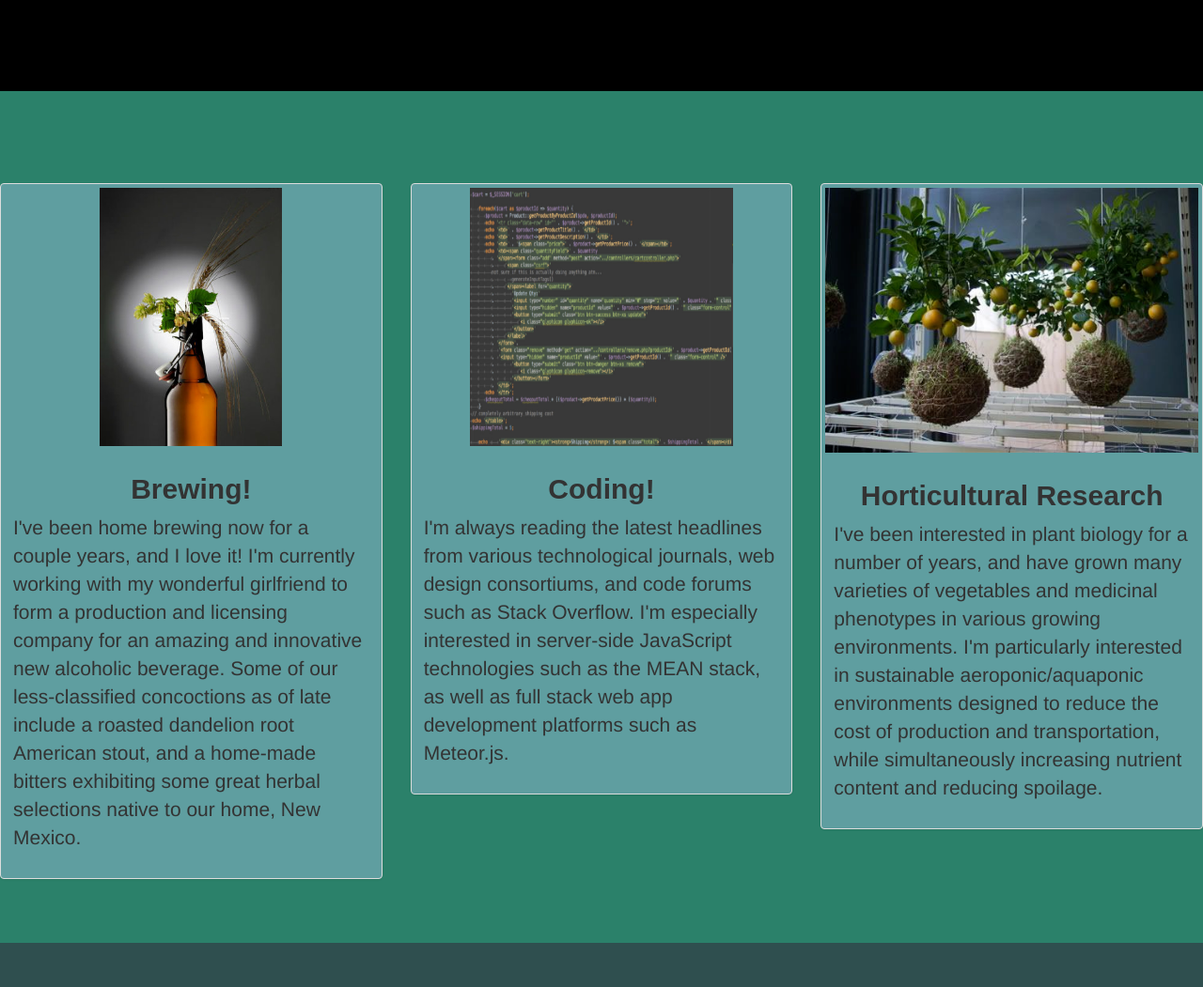
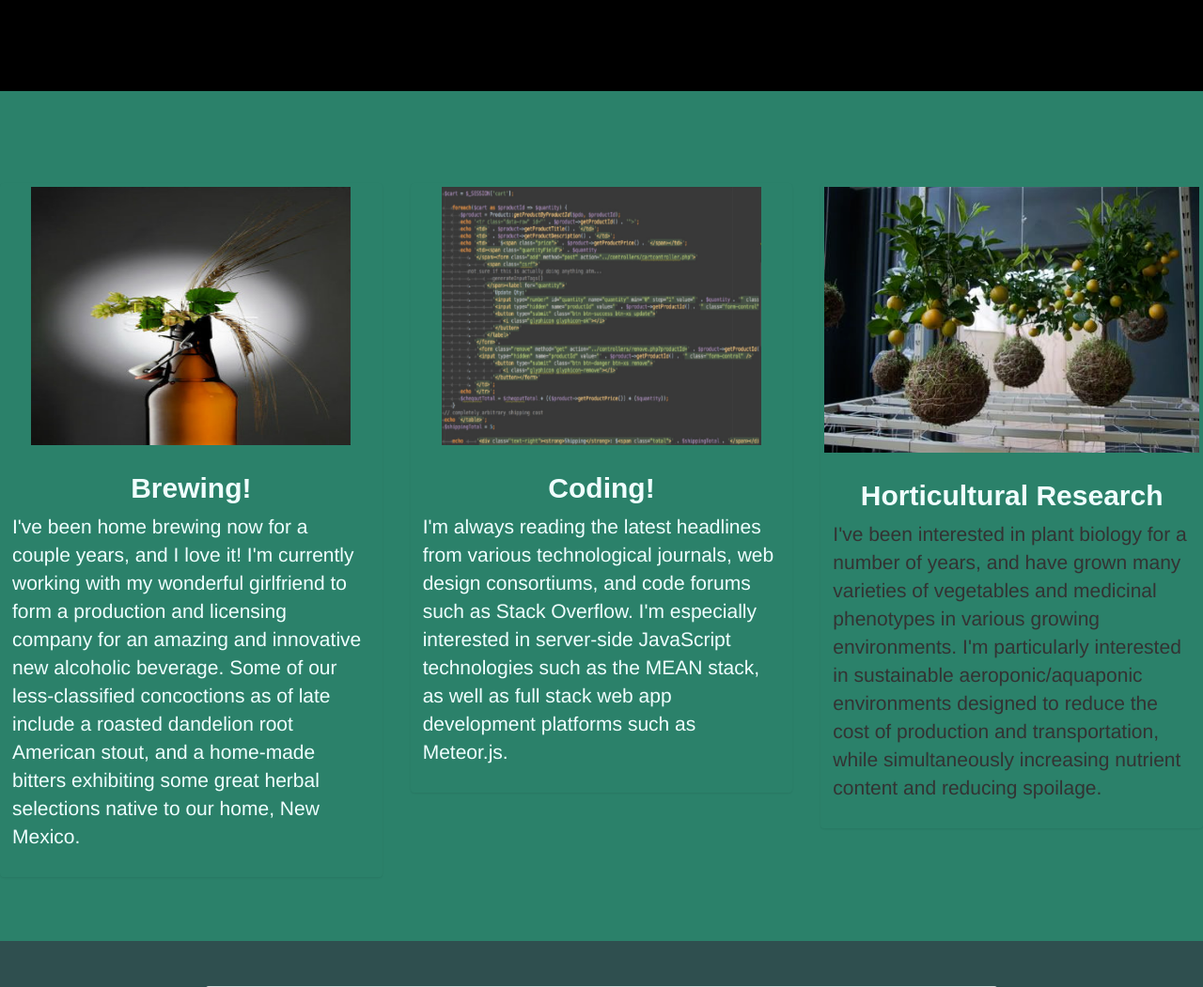
Before and after one commit to jameswlhill/jameshill, a PHP site: page / in a window 1280 px wide; the page is wider, and only the part inside the window is pictured. Shown: the part 649-1700 px from the top of that part at 94% size. Run offline with PHP 8.4, Linux system fonts and the light colour scheme; data that the repository does not hold is empty; some libraries are stand-ins or nearby versions; some web fonts are replaced.

Commit message:
updated some colors

```diff
--- a/css/custom.css
+++ b/css/custom.css
@@ -55,21 +55,30 @@ div#clear {
 
 img#bottle {
 	height: 275px !important;
+	width: 340px;
 }
 
 img#code {
 	height: 275px !important;
-	width: 280px !important;
+	width: 340px !important;
 }
 
 .thumbnail {
-	background-color: cadetblue;
+	background-color: rgb(43, 129, 106);
+	border: none;
 }
 
 #brewingcaption, #codingcaption, #horticaption {
 	text-align: center;
 	font-family: fantasy;
 	font-weight: 600;
+	color: azure;
+}
+
+#about > div:nth-child(2) > div:nth-child(1) > div > div > p,
+#about > div:nth-child(2) > div:nth-child(2) > div > div > p,
+#about > div:nth-child(2) > div:nth-child(2) > div > div > p {
+	color: azure;
 }
 
 .item {
@@ -90,7 +99,7 @@ img#code {
 }
 
 div.cd-timeline-content.bounce-in, div.cd-timeline-content {
-	background-color: skyblue !important;
+	background-color: #fff !important;
 }
 
 div.cd-timeline-content.bounce-in > h2, div.cd-timeline-content > h2 {
@@ -106,12 +115,12 @@ div#resumepanel.panel-body {
 }
 
 label.control-label {
-	color: cadetblue;
+	color: white;
 }
 
 /* Ignore the !important ;) */
 #gallery > h2 {
-	color: rgb(56, 134, 128) !important;
+	color: rgb(226, 134, 13) !important;
 	text-align: center !important;
 	font-family: "Droid Serif", serif;
 	font-size: 40px !important;
@@ -119,7 +128,7 @@ label.control-label {
 
 #contact > div > div.container > h2 {
 	text-align: center;
-	color: cadetblue;
+	color: white;
 }
 
 .first-slide, .second-slide, .third-slide {
--- a/php/contact.php
+++ b/php/contact.php
@@ -14,7 +14,7 @@ if (isset($_POST["submit"])) {
 	$body = "From: $name\n E-Mail: $email\n Message:\n $message";
 
 	// Check if name has been entered
-	if (!isset($_POST['name'])) {
+	if (!isset($_POST['name']) || ($_POST['name'] === null)) {
 		$errName = 'Please enter your name';
 	}
 
@@ -66,7 +66,7 @@ if (isset($_POST["submit"])) {
 	</head>
 	<body>
 
-				<?php echo $result; ?>
+				<?php echo $errName . $errEmail . $errMessage . $result; ?>
 
 		<script type="text/javascript" src="//maxcdn.bootstrapcdn.com/bootstrap/3.3.4/js/bootstrap.min.js"></script>
 	</body>
```
